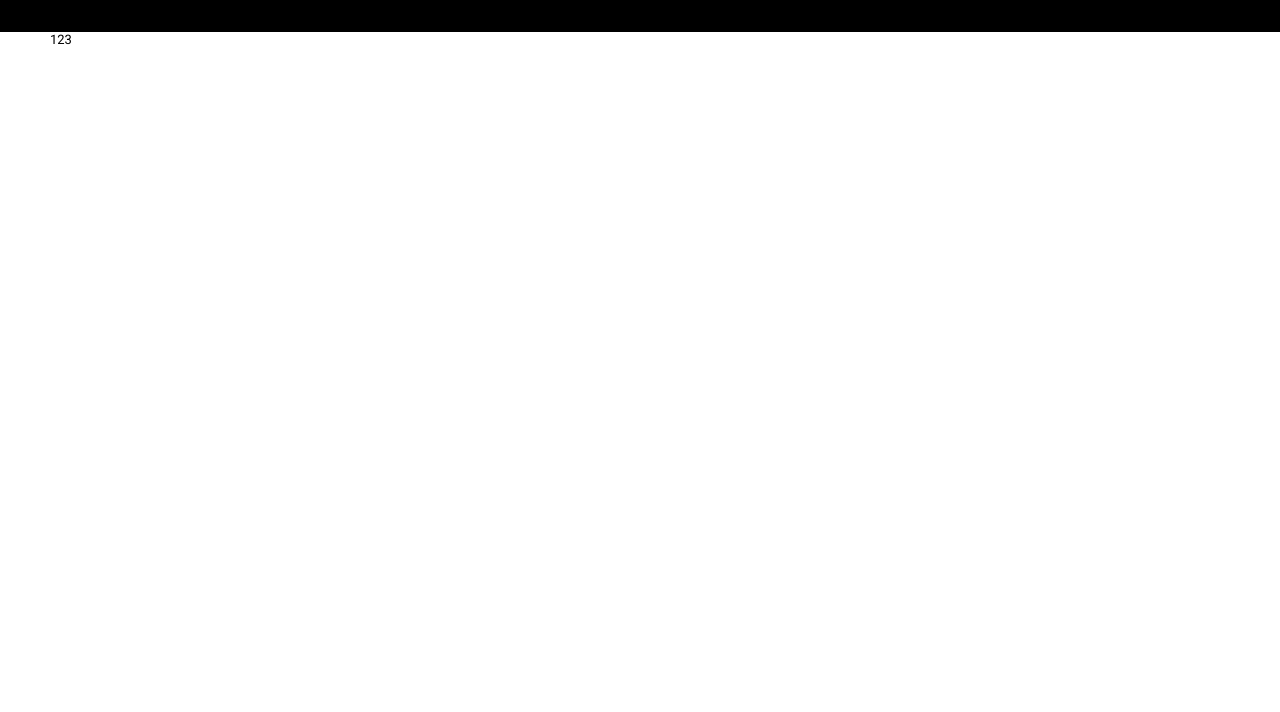
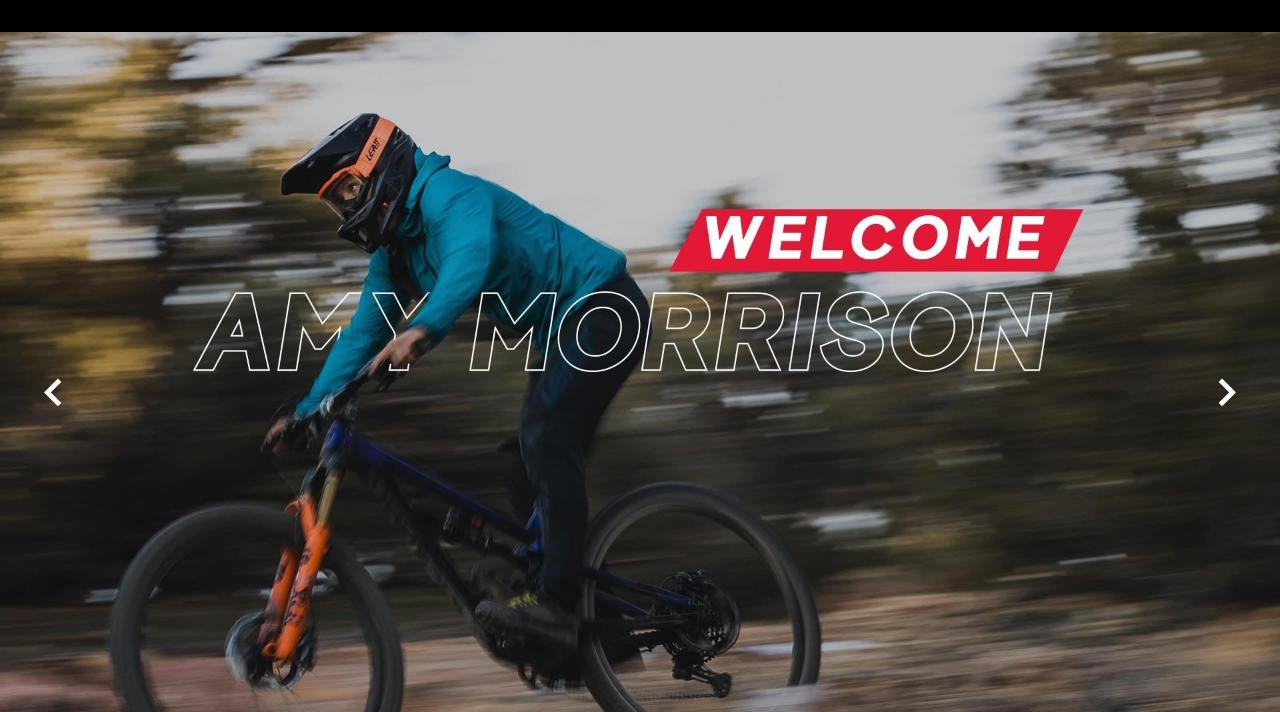
Before and after one commit to ToilaHuy22/bike-shop, a React app: page / in a window 1280 px wide. Shown: the part 88-800 px from the top of the page. Built offline with nearby package versions, Linux system fonts and the light colour scheme.

Commit message:
2. Home hero slider

```diff
--- /dev/null
+++ b/src/assets/fake-data/home-hero-slider.js
@@ -0,0 +1,18 @@
+const img1 = require('../images/slider/WebBanner_PATH-X-1920x1080.jpg').default;
+const img2 =
+	require('../images/slider/Webslide-Amy-Announcement-Revision-1920x1080.jpg').default;
+const img3 = require('../images/slider/Webslide-helios-1920x1080.jpg').default;
+
+const homeHeroSliderData = [
+	{
+		img: img1,
+	},
+	{
+		img: img2,
+	},
+	{
+		img: img3,
+	},
+];
+
+export default homeHeroSliderData;
--- /dev/null
+++ b/src/components/Helmet.jsx
@@ -0,0 +1,18 @@
+import React, { useEffect } from 'react';
+import PropTypes from 'prop-types';
+
+const Helmet = (props) => {
+	document.title = 'Polygon ' + props.title;
+
+	useEffect(() => {
+		window.scrollTo(0, 0);
+	}, []);
+
+	return <div>{props.children}</div>;
+};
+
+Helmet.propTypes = {
+	title: PropTypes.string.isRequired,
+};
+
+export default Helmet;
--- /dev/null
+++ b/src/components/HeroSlider.jsx
@@ -0,0 +1,71 @@
+import React, { useState, useCallback, useEffect } from 'react';
+import PropTypes from 'prop-types';
+
+const HeroSlider = (props) => {
+	const data = props.data;
+
+	const timeOut = props.timeOut ? props.timeOut : 5000;
+
+	const [activeSlide, setActiveSlide] = useState(0);
+
+	const nextSlide = useCallback(() => {
+		const index = activeSlide + 1 === data.length ? 0 : activeSlide + 1;
+		setActiveSlide(index);
+	}, [activeSlide, data]);
+
+	const prevSlide = () => {
+		const index = activeSlide - 1 < 0 ? data.length - 1 : activeSlide - 1;
+
+		setActiveSlide(index);
+	};
+
+	useEffect(() => {
+		if (props.auto) {
+			const slideAuto = setInterval(() => {
+				nextSlide();
+			}, timeOut);
+			return () => {
+				clearInterval(slideAuto);
+			};
+		}
+	}, [nextSlide, timeOut, props]);
+
+	return (
+		<div className="home-hero-slider">
+			{data.map((item, index) => (
+				<HomeHeroSliderItem key={index} item={item} active={index === activeSlide} />
+			))}
+
+			{props.control ? (
+				<div className="home-hero-slider__control">
+					<div className="home-hero-slider__control__item__left" onClick={prevSlide}>
+						<i className="bx bx-chevron-left"></i>
+					</div>
+					<div
+						className="home-hero-slider__control__item__right"
+						onClick={nextSlide}
+					>
+						<i className="bx bx-chevron-right"></i>
+					</div>
+				</div>
+			) : null}
+		</div>
+	);
+};
+
+const HomeHeroSliderItem = (props) => (
+	<div className={`home-hero-slider__item ${props.active ? 'active' : ''}`}>
+		<div className="home-hero-slider__item__img">
+			<img src={props.item.img} alt="" />
+		</div>
+	</div>
+);
+
+HeroSlider.propTypes = {
+	data: PropTypes.array.isRequired,
+	control: PropTypes.bool,
+	auto: PropTypes.bool,
+	timeOut: PropTypes.number,
+};
+
+export default HeroSlider;
--- a/src/pages/Home.jsx
+++ b/src/pages/Home.jsx
@@ -1,8 +1,17 @@
 import React from 'react';
 import { Link } from 'react-router-dom';
 
+import Helmet from '../components/Helmet';
+import HeroSlider from '../components/HeroSlider';
+
+import homeHeroSliderData from '../assets/fake-data/home-hero-slider';
+
 const Home = () => {
-	return <div>123</div>;
+	return (
+		<Helmet title="Home">
+			<HeroSlider data={homeHeroSliderData} control={true} auto={true} timeOut={5000} />
+		</Helmet>
+	);
 };
 
 export default Home;
--- a/src/sass/_base.scss
+++ b/src/sass/_base.scss
@@ -1,6 +1,6 @@
-@import url("https://fonts.googleapis.com/css2?family=M+PLUS+Rounded+1c:wght@100;300;400;500;700;800;900&family=Roboto:ital,wght@0,100;0,300;0,400;0,500;0,700;0,900;1,100;1,300;1,400;1,500;1,700;1,900&display=swap");
+@import url('https://fonts.googleapis.com/css2?family=M+PLUS+Rounded+1c:wght@100;300;400;500;700;800;900&family=Roboto:ital,wght@0,100;0,300;0,400;0,500;0,700;0,900;1,100;1,300;1,400;1,500;1,700;1,900&display=swap');
 
-@import url("https://fonts.googleapis.com/css2?family=M+PLUS+Rounded+1c:wght@100;300;400;500;700;800;900&family=Roboto:ital,wght@0,100;0,300;0,400;0,500;0,700;0,900;1,100;1,300;1,400;1,500;1,700;1,900&display=swap");
+@import url('https://fonts.googleapis.com/css2?family=M+PLUS+Rounded+1c:wght@100;300;400;500;700;800;900&family=Roboto:ital,wght@0,100;0,300;0,400;0,500;0,700;0,900;1,100;1,300;1,400;1,500;1,700;1,900&display=swap');
 
 * {
 	padding: 0;
@@ -19,7 +19,7 @@ html {
 }
 
 body {
-    font-family: "Roboto", sans-serif;
+	font-family: 'Roboto', sans-serif;
 }
 
 ul {
@@ -73,9 +73,8 @@ img {
 
 .container {
 	width: 100%;
-    max-width: 1620px;
-    padding: 0 50px;
 	margin: auto;
+	// background-color: $main-second-color;
 
 	@include tablet {
 		padding: 0 20px;
--- /dev/null
+++ b/src/sass/components/_hero-slider.scss
@@ -0,0 +1,70 @@
+.home-hero-slider {
+	height: 100vh;
+	max-height: 1080px;
+	overflow: hidden;
+	position: relative;
+	margin-bottom: 50px;
+	width: unset;
+
+	&__item {
+		@include flex(center, space-between);
+		opacity: 0;
+		visibility: hidden;
+		pointer-events: none;
+		position: absolute;
+		inset: 0;
+
+		&.active {
+			opacity: 1;
+			visibility: visible;
+			pointer-events: visible;
+		}
+
+		&__img {
+			flex-grow: 1;
+			position: relative;
+			height: 100%;
+
+			pointer-events: none;
+			transform: scale(1.2);
+			transition: transform 0.5s ease;
+
+			img {
+				background-size: cover;
+				height: fit-content;
+			}
+		}
+
+		&.active &__img {
+			transform: scale(1);
+		}
+	}
+
+	&__control {
+		@include flex(center, space-between);
+
+		&__item {
+			&__left,
+			&__right {
+				position: absolute;
+				bottom: 50%;
+				font-size: 4.5rem;
+				color: $txt-main-color;
+				cursor: pointer;
+				transition: color 0.2s ease 0s;
+
+				&:hover {
+					color: $main-color;
+				}
+			}
+
+			&__left {
+				left: 2%;
+			}
+
+			&__right {
+				right: 2%;
+			}
+		}
+	}
+}
--- a/src/sass/index.scss
+++ b/src/sass/index.scss
@@ -3,3 +3,4 @@
 @import './base';
 
 @import './components/header';
+@import './components/hero-slider';
```
Lines whose indentation alone changed are shown as unchanged.
